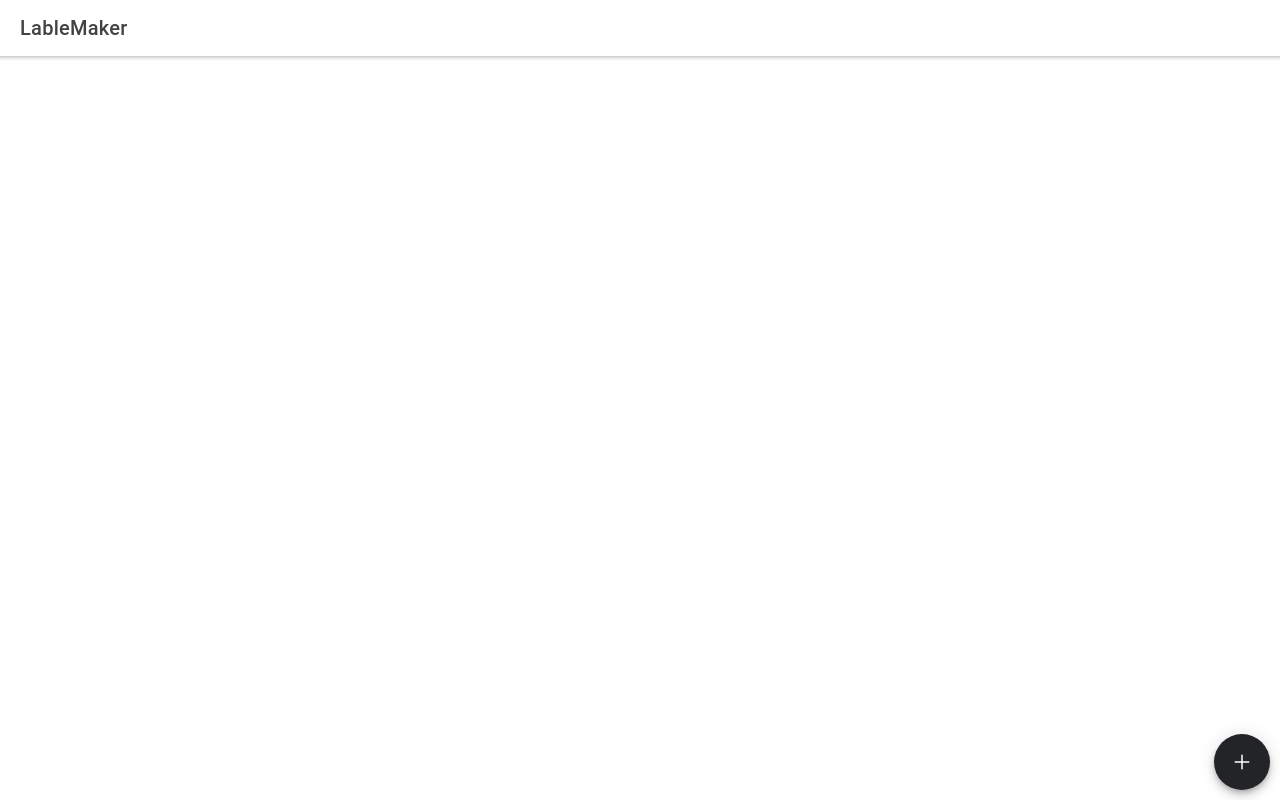
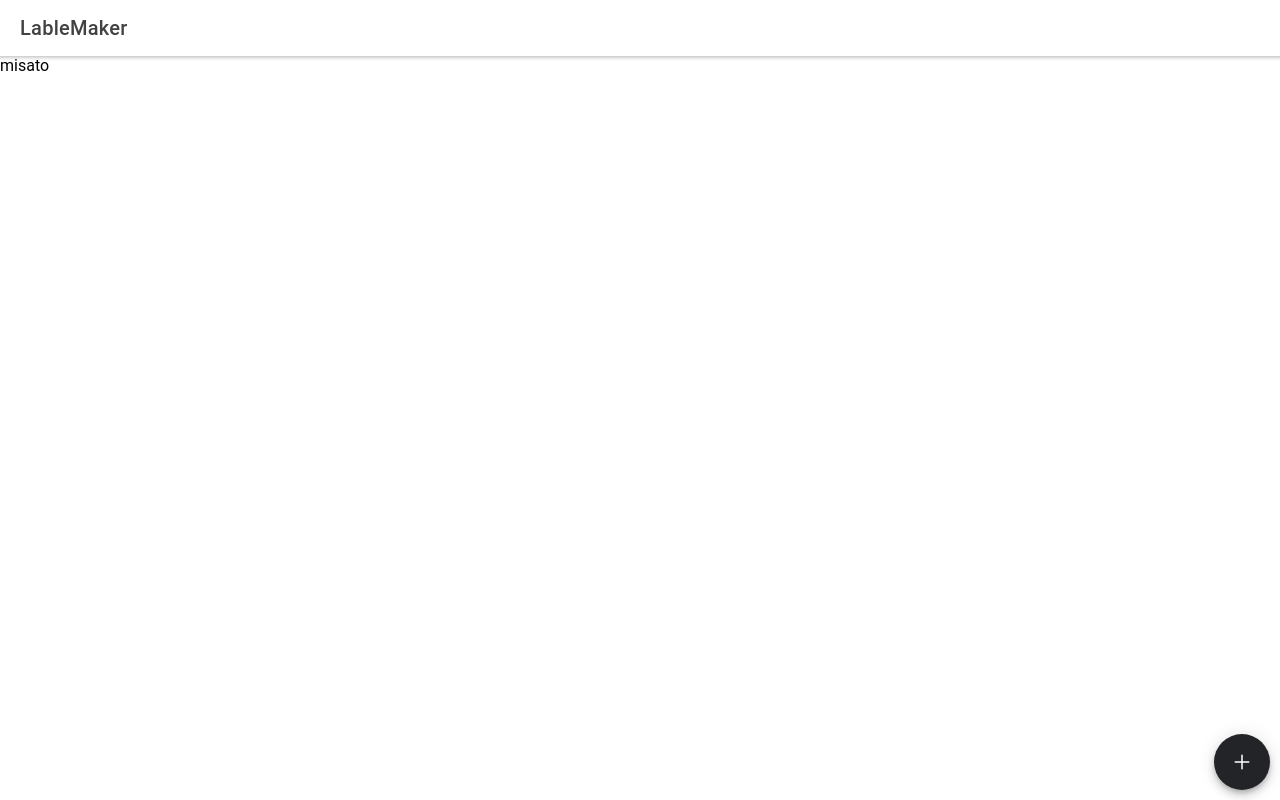
Before and after one commit to tsubame-misa/labelMaker, a JavaScript app: page /home in a window 1280 px wide. Built offline with nearby package versions, Linux system fonts and the light colour scheme.

Commit message:
init_misato

```diff
--- a/src/App.js
+++ b/src/App.js
@@ -2,7 +2,7 @@ import { Redirect, Route } from 'react-router-dom';
 import { IonApp, IonRouterOutlet } from '@ionic/react';
 import { IonReactRouter } from '@ionic/react-router';
 import Home from './pages/Home';
-import makeLabel from "./components/makeList";
+import makeList from "./components/makeList";
 
 /* Core CSS required for Ionic components to work properly */
 import '@ionic/react/css/core.css';
@@ -29,7 +29,7 @@ const App = () => (
       <IonRouterOutlet>
         <Route exact path="/home" component={Home}/>
         <Route exact path="/"><Redirect to="/home" /></Route>
-        <Route exact path="/makeList" component={makeLabel}/>
+        <Route exact path="/makeList" component={makeList}/>
       </IonRouterOutlet>
     </IonReactRouter>
   </IonApp>
--- a/src/pages/Home.js
+++ b/src/pages/Home.js
@@ -20,6 +20,7 @@ const Home = ({history}) => {
         </IonToolbar>
       </IonHeader>
       <IonContent fullscreen>
+        misato
         <IonFab vertical="bottom" horizontal="end" slot="fixed">
           <IonFabButton color="dark" onClick={()=>{history.push("/makeList")}}>
             <IonIcon icon={addOutline} />
```
